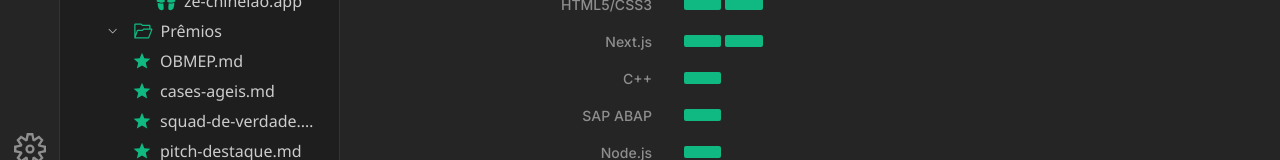
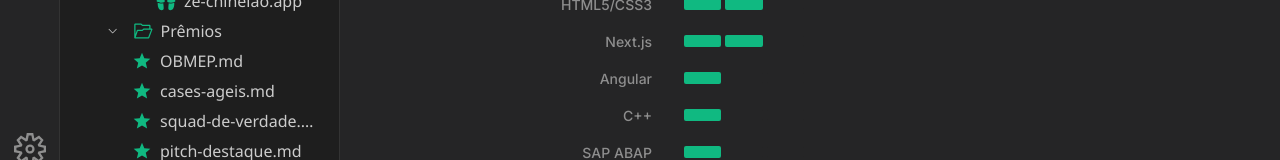
Before and after one commit to pmatos2000/portfolio-paulo-matos, a Next.js app: page /competencias in a window 1280 px wide. Shown: the part 627-787 px from the top of the page. Built offline with nearby package versions, Linux system fonts and the light colour scheme.

Commit message:
content: adiciona angular e rust as competencias

```diff
--- a/src/data/skills.ts
+++ b/src/data/skills.ts
@@ -25,9 +25,11 @@ export const skillsData: SkillGroup[] = [
       { name: "TypeScript", level: "Avançado" },
       { name: "HTML5/CSS3", level: "Intermediário" },
       { name: "Next.js", level: "Intermediário" },
+      { name: "Angular", level: "Básico" },
       { name: "C++", level: "Básico" },
       { name: "SAP ABAP", level: "Básico" },
       { name: "Node.js", level: "Básico" },
+      { name: "Rust", level: "Básico" },
     ],
   },
   {
```
